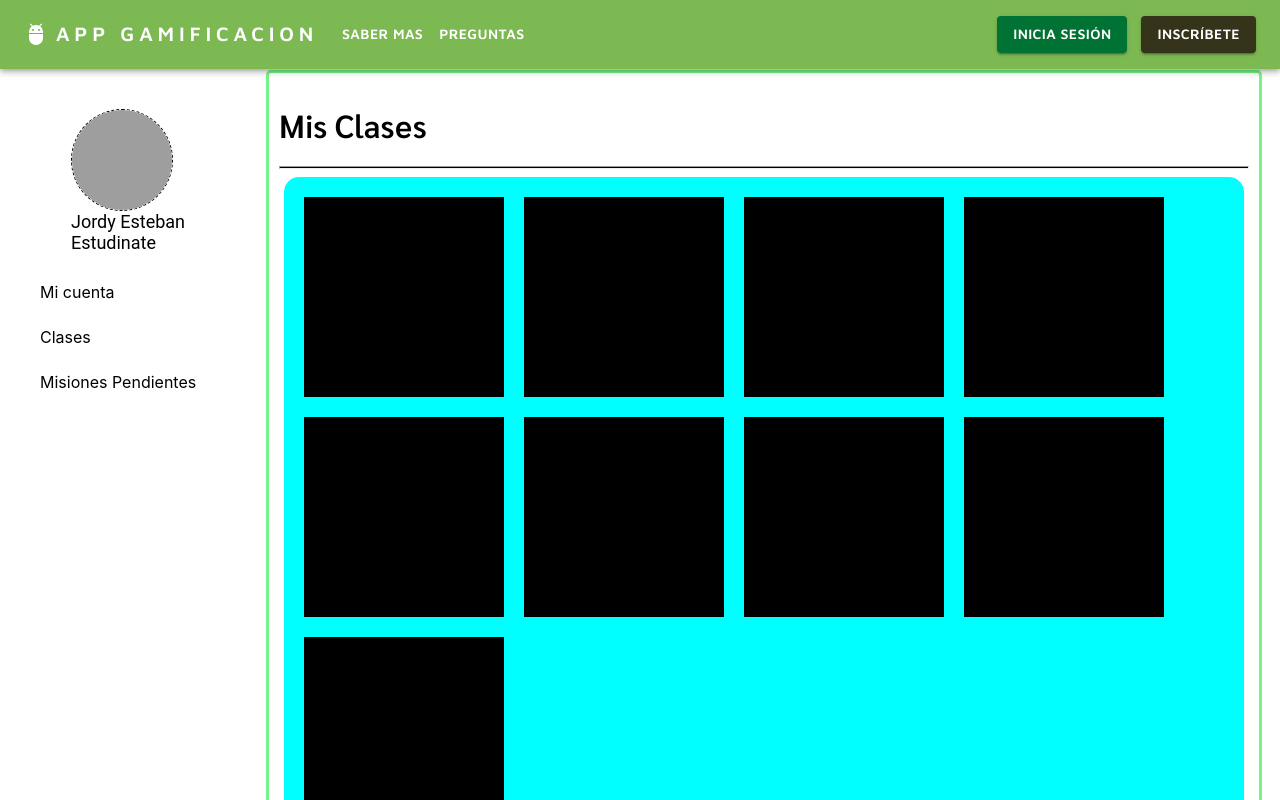
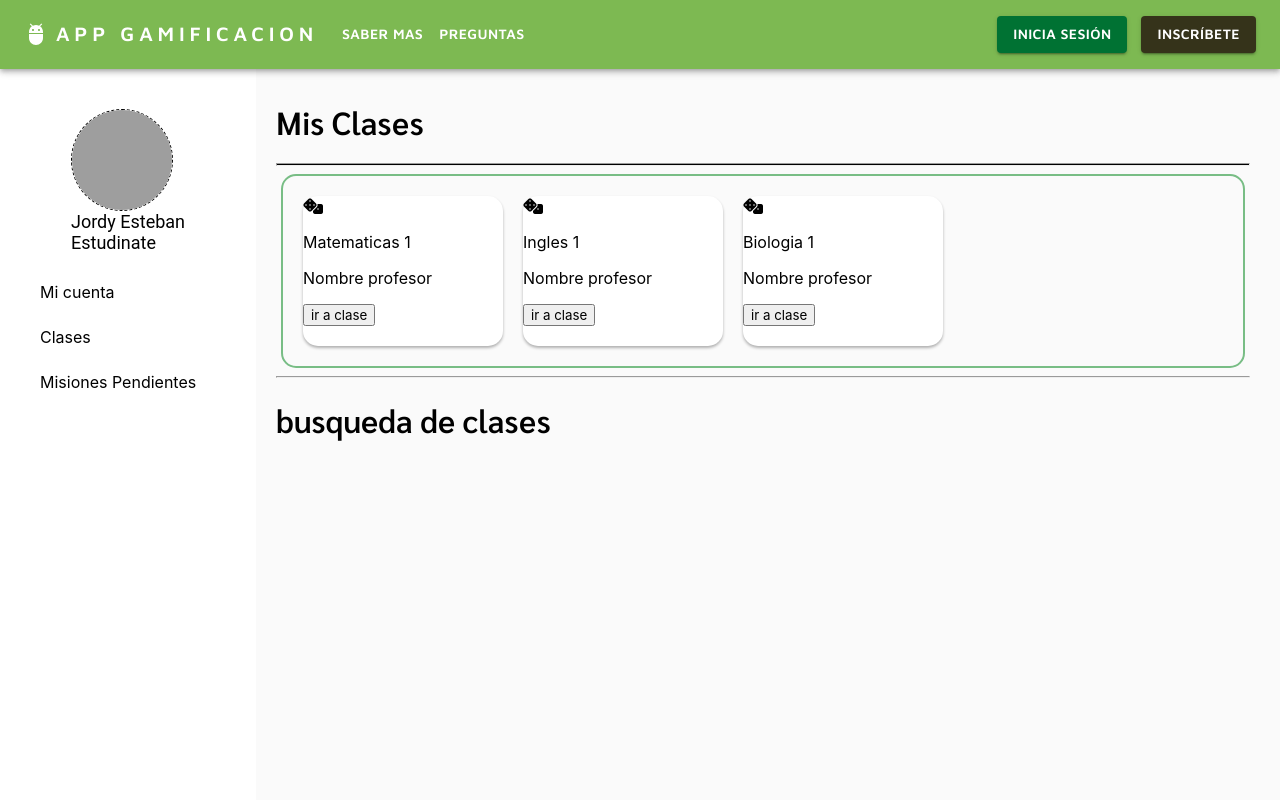
Before and after one commit to Gabelonio/Ambiente-Gamificacion-Epico, a React (Create React App) app: page /Estudiante/Clases in a window 1280 px wide. Shown: the top 800 px of the page. Built offline with nearby package versions, Linux system fonts and the light colour scheme; grey boxes are pictures that could not be loaded.

Commit message:
algo de clases

```diff
--- a/src/App.css
+++ b/src/App.css
@@ -6,7 +6,7 @@
 html, body {
   min-height: 100%;
 
-  background-color: white;
+  background-color: #FAFAFA;
 }
 
 .App {
--- a/src/componentes/fichaClase/FichaClase.js
+++ b/src/componentes/fichaClase/FichaClase.js
@@ -1,10 +1,17 @@
 import './fichaClase.css';
 
-export default function Footer1(props){
+export default function FichaClase(props){
 
     return(
             <div className='fichaClase'>
-                clase
+
+                <div className='nombre_clase'>
+                    <i className="fa-solid fa-dice"></i>
+                    <p>{props.clase.nombre}</p>
+                </div>
+                <p>{props.clase.profesor}</p>
+
+                <button className='ir_clase'>ir a clase</button>
             </div>
     )
 
--- a/src/componentes/fichaClase/fichaClase.css
+++ b/src/componentes/fichaClase/fichaClase.css
@@ -1,6 +1,18 @@
 .fichaClase{
     width: 200px;
-    height: 200px;
+    height: 150px;
     margin:10px;
-    background-color: black;
+    background-color: white;
+    box-shadow:  0px 2px  3px  rgb(176, 176, 176);
+    border-radius: 15px;
 }
+
+@media (max-width: 300px) {
+    .fichaClase{
+
+        width: 150px;
+        height: 150px;
+        margin:3px;
+
+    }
+}
--- a/src/componentes/menuIzq/MenuIzq.js
+++ b/src/componentes/menuIzq/MenuIzq.js
@@ -60,7 +60,7 @@ export default function MenuIzq({opciones, usuario}) {
                     </div>
                     {opciones.map(op=>{
                             const dir= op.replace(/ /g, "");
-                        return <div key={op} className='opciones' onClick={eleccion}>
+                        return <div key={op+'2'} className='opciones' onClick={eleccion}>
                                     <Link className='link' to={dir}>{op}</Link>
                                 </div>})}
                 </div>
--- a/src/data_prueba/clases.json
+++ b/src/data_prueba/clases.json
@@ -1,14 +1,18 @@
 [
     {
         "nombre":"Matematicas 1",
-        "Profesor":"id del profesor"
+        "profesor":"Nombre profesor",
+        "id":"id de la clase"
+
     },
     {
         "nombre":"Ingles 1",
-        "Profesor":"id del profesor"
+        "profesor":"Nombre profesor",
+        "id":"id de la clase"
     },
     {
         "nombre":"Biologia 1",
-        "Profesor":"id del profesor"
+        "profesor":"Nombre profesor",
+        "id":"id de la clase"
     }
 ]
--- a/src/vistas/estudiante/ClasesEst.js
+++ b/src/vistas/estudiante/ClasesEst.js
@@ -11,9 +11,7 @@ export default function ClasesEst(props){
                <h1> Mis Clases</h1>
                <hr></hr>
                <div className="misClases">
-                    {data.map(item => { return <FichaClase/>})}
-                    {data.map(item => { return <FichaClase/>})}
-                    {data.map(item => { return <FichaClase/>})}
+                    {data.map(item => { return <FichaClase key={item} clase={item}/>})}
                </div>
                <hr></hr>
                <div className="ingresarClase">
--- a/src/vistas/estudiante/clasesEst.css
+++ b/src/vistas/estudiante/clasesEst.css
@@ -6,7 +6,6 @@
     margin: 10px;
     margin-top: 1px;
     padding: 10px;
-    border: 3px solid var(--colorVerde);
     border-radius: 5px;
 
 }
@@ -15,12 +14,28 @@
 
 
     border-radius: 15px;
+    border: 2px solid rgb(120, 189, 133);
     width: 73.4vw;
     margin: 5px;
     padding: 10px;
-    background-color: aqua;
 
     display: flex;
     flex-flow: row wrap;
 
 }
+
+@media (max-width: 904px) {
+    .misClases{
+
+
+        border-radius: 15px;
+        width: 73.4vw;
+        margin: 1px;
+        padding: 5px;
+        background-color: aqua;
+
+        display: flex;
+        flex-flow: row wrap;
+
+    }
+}
```
